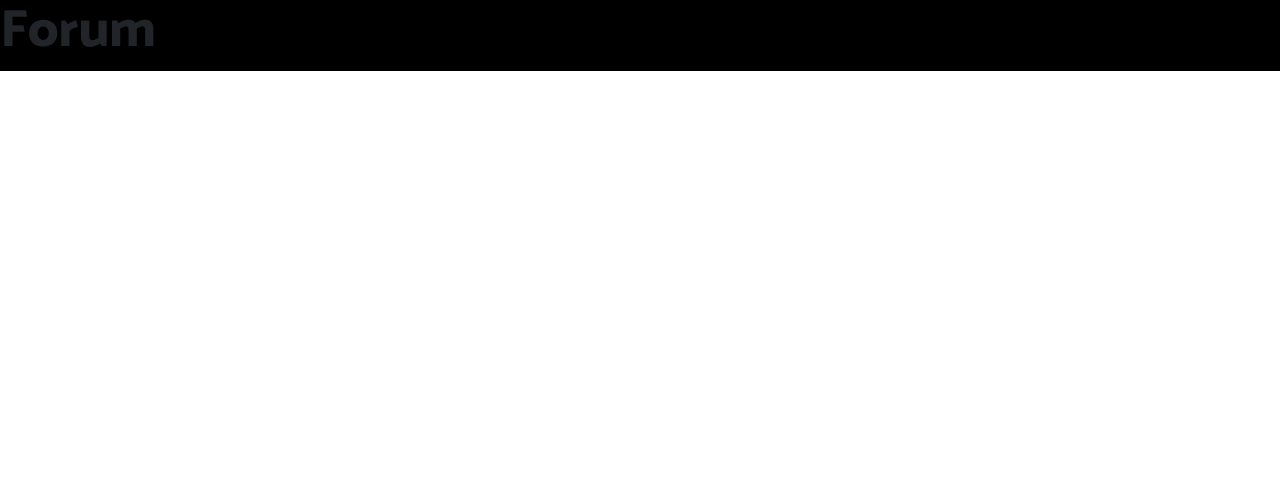
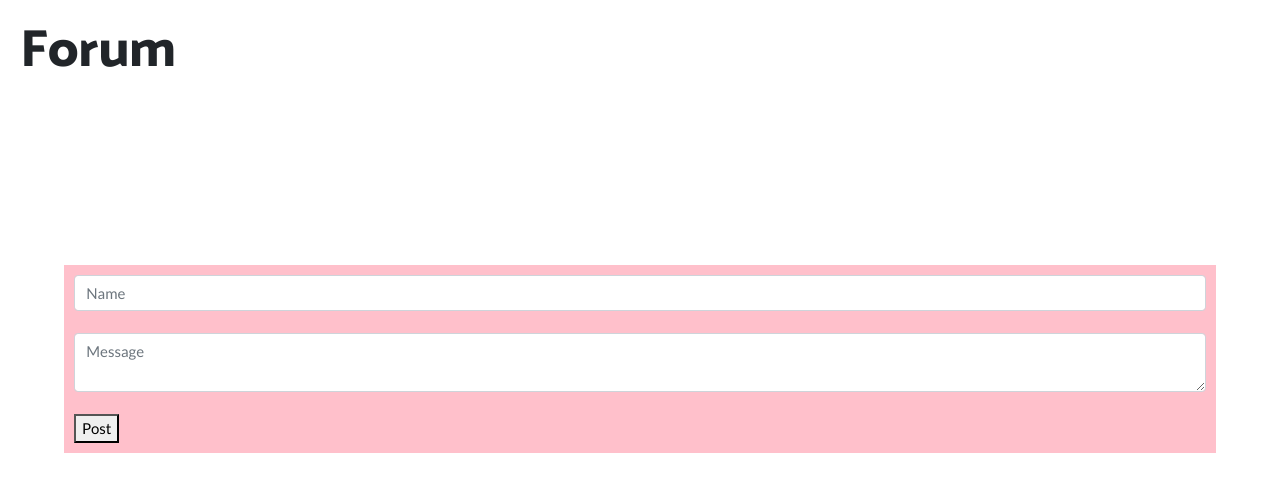
Before and after one commit to Jason27chan/Heart, a website: page forum.html in a window 1280 px wide. Drawn offline with nearby package versions, Linux system fonts and the light colour scheme.

Commit message:
Added message box

```diff
--- a/forum.html
+++ b/forum.html
@@ -39,8 +39,6 @@
       <a href="#">Contact</a>
     </div>
 
-    <!-- Use any element to open the sidenav -->
-    <span onclick="openNav()">open</span>
 
 
 
@@ -48,15 +46,38 @@
 
     .forumTop {
       overflow:hidden;
-      background-color:black;
+      background-color:white;
       width:100%;
       position:fixed;
       top:0;
+      padding-bottom: 25px;
     }
-    .topthingy {
+    .display-4 {
       padding-top: 10px;
       padding-left: 10px;
+      margin-top: 10px;
+      margin-left: 10px;
+      position:fixed;
     }
+    .main {
+      margin-top: 100px;
+      width: 90%;
+      height: 100%;
+    padding: 10px;
+
+    transform-origin: center;
+    margin-left: auto;
+    margin-right: auto;
+
+    }
+    .message {
+      background-color:pink;
+    }
+    .oldMessages {
+      border-width: 5px;
+      border-color: black;
+    }
+
 
 }
 
@@ -65,9 +86,15 @@
 
 
     </style>
-
-    <div class = "main">
-
+    <div class = "main oldMessages">
+        <br>
+    </div>
+    <div class = "main message">
+      <input id = "name" class = "form-control" placeholder = "Name">
+      <br>
+      <textarea id = "message" class = "form-control" placeholder = "Message"></textarea>
+      <br>
+      <button id = "send" class = "button">Post</button>
     </div>
   </body>
 
```
